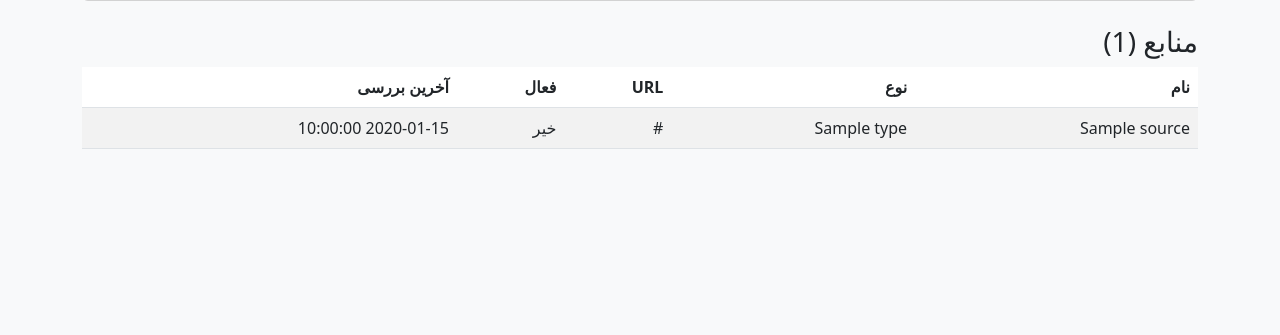
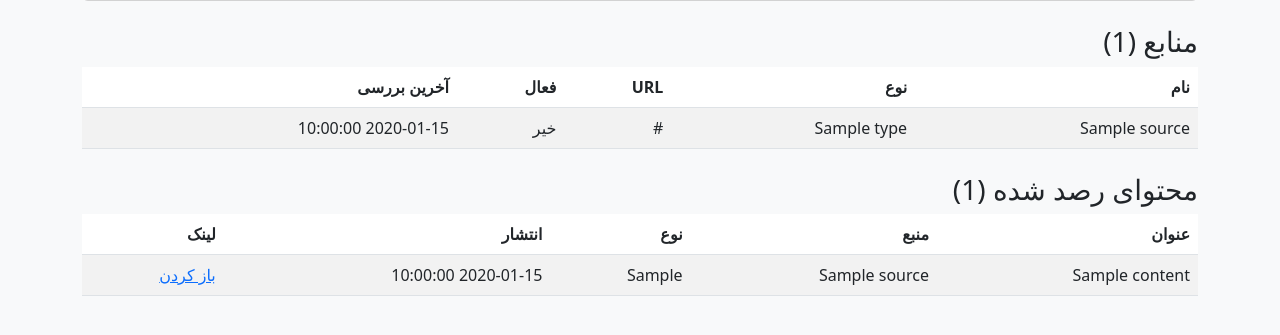
Before and after one commit to ferasat/RunyMediaMonitor, a Laravel app: template resources/views/dashboard.blade.php in a window 1280 px wide. Shown: the part 239-574 px from the top of the page. Run offline with Laravel 12, Linux system fonts and the light colour scheme; the template is opened without the code that fills it: most values are stand-ins (such as "Sample title", 1, 10 or a date in 2020).

Commit message:
Show monitored contents on dashboard

```diff
--- a/resources/views/dashboard.blade.php
+++ b/resources/views/dashboard.blade.php
@@ -24,7 +24,7 @@
     </div>
 
     <h3>منابع ({{ $sources->count() }})</h3>
-    <table class="table table-striped">
+    <table class="table table-striped mb-4">
         <thead><tr><th>نام</th><th>نوع</th><th>URL</th><th>فعال</th><th>آخرین بررسی</th></tr></thead>
         <tbody>
         @foreach($sources as $s)
@@ -38,6 +38,22 @@
         @endforeach
         </tbody>
     </table>
+
+    <h3>محتوای رصد شده ({{ $contents->count() }})</h3>
+    <table class="table table-striped">
+        <thead><tr><th>عنوان</th><th>منبع</th><th>نوع</th><th>انتشار</th><th>لینک</th></tr></thead>
+        <tbody>
+        @foreach($contents as $c)
+            <tr>
+                <td>{{ $c->title }}</td>
+                <td>{{ $c->source->name ?? '-' }}</td>
+                <td>{{ $c->media_type }}</td>
+                <td>{{ $c->published_at }}</td>
+                <td>@if($c->canonical_url)<a href="{{ $c->canonical_url }}" target="_blank">باز کردن</a>@endif</td>
+            </tr>
+        @endforeach
+        </tbody>
+    </table>
 </div>
 </body>
 </html>
--- a/routes/web.php
+++ b/routes/web.php
@@ -1,11 +1,15 @@
 <?php
 
+use App\Models\Content;
 use App\Models\Source;
 use Illuminate\Http\Request;
 use Illuminate\Support\Facades\Route;
 
 Route::get('/', function () {
-    return view('dashboard', ['sources' => Source::latest()->get()]);
+    return view('dashboard', [
+        'sources' => Source::latest()->get(),
+        'contents' => Content::with('source')->latest()->get(),
+    ]);
 });
 
 Route::post('/sources', function (Request $request) {
```
